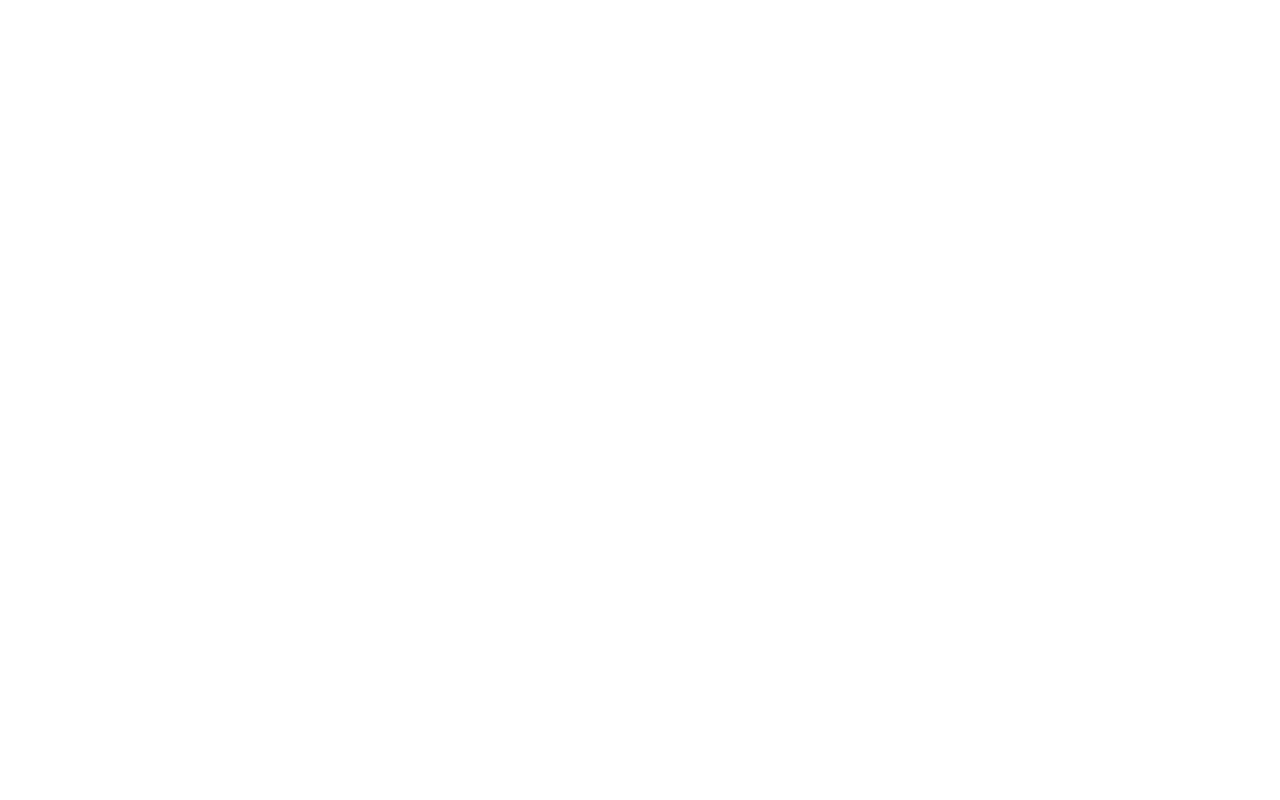
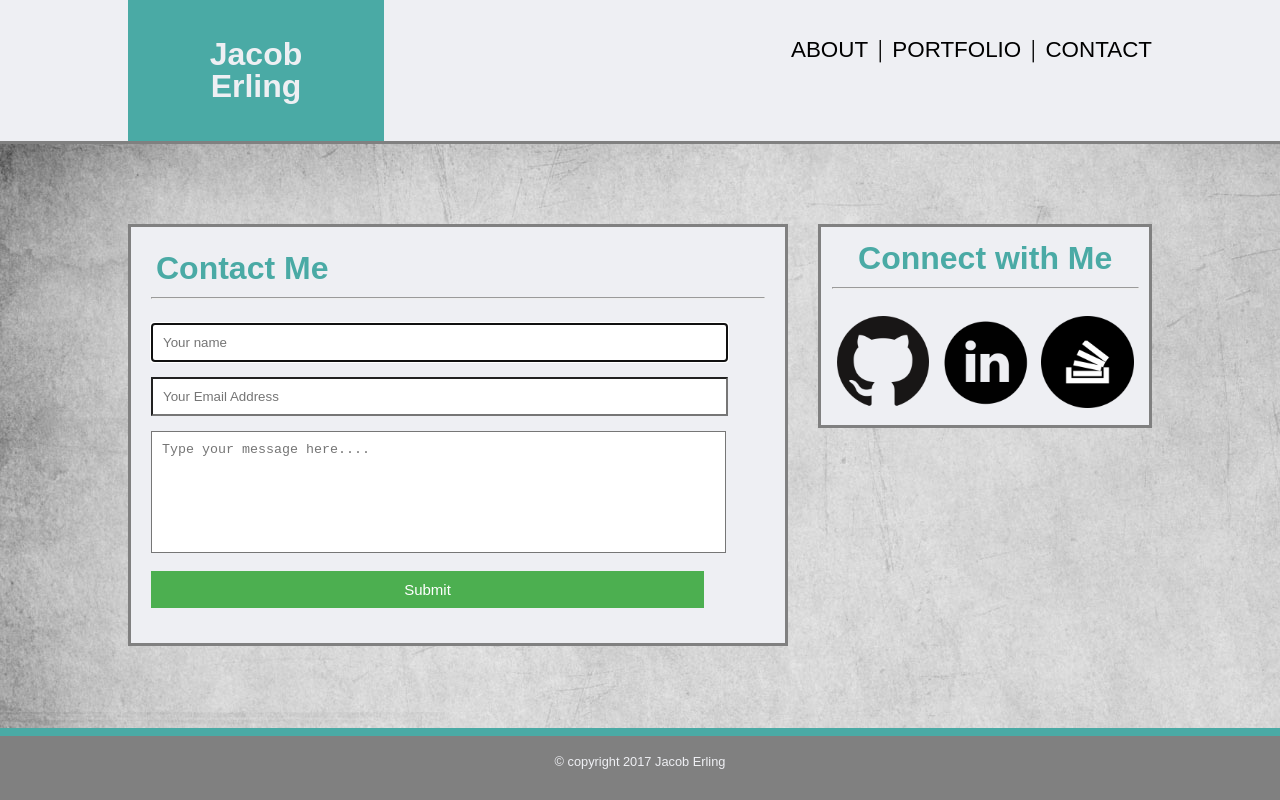
Before and after one commit to Jerling1989/Basic_Portfolio, a plain HTML site: page contact.html in a window 1280 px wide. Drawn offline with Linux system fonts and the light colour scheme.

Commit message:
final draft

```diff
--- a/assets/css/style.css
+++ b/assets/css/style.css
@@ -1,3 +1,5 @@
+
+/* WHOLE PAGE */
 body {
 	padding: 0;
 	margin:0;
@@ -5,11 +7,10 @@ body {
 	background-position: left top
 	background-repeat: no-repeat;
 	width: 100%;
-
-
 }
 
 
+/* HEADER */
 #header {
 	display: block;
 	width: 100%;
@@ -19,8 +20,8 @@ body {
 	border-bottom: solid;
 	border-bottom-color: grey;
 	border-right-width: 3px
+}
 
-}
 
 #name {
 	float: left;
@@ -29,9 +30,11 @@ body {
 	background-color: #4aaaa5;
 	width: 20%;
 	height: 100%;
+	color: #eeeff3;
 	left: 10%;
 	text-align: center;
 }
+
 
 #nav {
 	display: inline;
@@ -41,43 +44,39 @@ body {
 	right: 10%;
 	padding-top: 3%;
 	text-align: right;
-
-
 }
 
-h1 {
-	font-family: sans-serif;
-	font-weight: bold;
-	color: #eeeff3;
-	font-size: 2em;
-}
 
 #top_name {
 	margin: auto;
 	padding: 15%;
 }
 
-h3 {
-	font-family: Georgia;
-	font-size: 1.4em;
-}
 
-
-.teal {
-	color: #4aaaa5;
-	padding: 5px;
-}
-
-#content {
+/* MAIN CONTENT */
+.content {
 	display: block;
 	position: relative;
 	float: left;
 	width: 80%;
+	height: auto;
 	left: 10%;
-
 }
 
+
 #about {
+	display: inline;
+	position: relative;
+	float: left;
+	width: 60%;
+	background-color: #eeeff3;
+	padding: 20px;
+	border: solid;
+	border-color: grey;
+	border-width: 3px;
+}
+
+#portfolio {
 	display: inline;
 	position: relative;
 	float: left;
@@ -100,8 +99,8 @@ h3 {
 	border: solid;
 	border-color: grey;
 	border-width: 3px;
+}
 
-}
 
 #profile {
 	display: inline;
@@ -114,11 +113,6 @@ h3 {
 	min-height: auto;
 }
 
-p {
-	font-family: arial;
-	font-size: 1.5em;
-
-}
 
 .icon {
 	display: inline;
@@ -129,23 +123,136 @@ p {
 	padding: 1%;
 }
 
+
+/* FOOTER */
 #footer {
 	display: block;
 	width: 100%;
-	height: 10%;
-	position: absolute;
+	height: 8%;
+	position: fixed;
 	right:0;
 	bottom: 0;
 	left: 0;
 	background-color: grey;
 	border-top-style: solid;
-	border-top-width: 5px;
+	border-top-width: 8px;
 	border-top-color: #4aaaa5;
 	text-align: center;
-
 }
 
 #copyright {
 	padding: 20px;
 	font-size: 0.8em;
+	color: #eeeff3;
 }
+
+
+/* OTHER */
+h1 {
+	font-family: sans-serif;
+	font-weight: bold;
+	color: #eeeff3;
+	font-size: 2em;
+}
+
+
+
+h3 {
+	font-family: Georgia;
+	font-size: 1.4em;
+}
+
+
+p {
+	font-family: arial;
+	font-size: 1.5em;
+
+}
+
+
+.teal {
+	color: #4aaaa5;
+	padding: 5px;
+}
+
+a {
+	font-family: sans-serif;
+	color: black;
+	text-decoration: none;
+}
+
+a:hover {
+	text-decoration: underline;
+}
+
+.block {
+	position: relative;
+	display: block;
+	float: left;
+	left: 0;
+	width: 40%;
+	height: auto;
+	padding:10px;
+}
+
+
+.inline {
+	position: relative;
+	display: inline;
+	float: right;
+	right: 0;
+	width: 40%;
+	height: auto;
+	padding: 10px;
+}
+
+
+/* CONTACT FORM */
+
+
+#contact {
+  display: inline;
+  position: relative;
+  float: left;
+  width: 60%;
+  background-color: #eeeff3;
+  padding: 20px;
+  border: solid;
+  border-color: grey;
+  border-width: 3px;
+}
+
+
+fieldset {
+  border: medium none !important;
+  margin: 0 0 10px;
+  width: 90%;
+  padding: 0;
+}
+
+#contact input[type="text"],
+#contact input[type="email"],
+#contact textarea {
+  width: 100%;
+  background: #FFF;
+  margin: 0 0 5px;
+  padding: 10px;
+}
+
+
+#contact textarea {
+  height: 100px;
+  max-width: 100%;
+  resize: none;
+}
+
+#contact button[type="submit"] {
+  cursor: pointer;
+  width: 100%;
+  border: none;
+  background: #4CAF50;
+  color: #FFF;
+  margin: 0 0 5px;
+  padding: 10px;
+  font-size: 15px;
+}
--- a/contact.html
+++ b/contact.html
@@ -0,0 +1,67 @@
+<!DOCTYPE html>
+<html>
+
+<head>
+	<title>Jacob's Portfolio | About</title>
+	<link rel="stylesheet" type="text/css" href="assets/css/reset.css">
+	<link rel="stylesheet" type="text/css" href="assets/css/style.css">
+</head>
+
+<body>
+
+	<!-- HEADER SECTION -->
+	<div id="header">
+		<div id="name">
+			<h1 id="top_name">Jacob Erling</h1>
+		</div>
+
+		<div id="nav">
+			<h3><a href="index.html">ABOUT</a> | <a href="portfolio.html">PORTFOLIO</a> | <a href="contact.html">CONTACT</a></h3>
+		</div>
+	</div>
+
+	<!-- MAIN SECTION -->
+	<div class="content">
+		<br><br><br><br><br>
+
+		<div id="contact">
+			<h1 class="teal">Contact Me</h1>
+			<hr>
+			<br>
+				<form action="" method="post">
+				    <fieldset>
+				      <input placeholder="Your name" type="text" tabindex="1" required autofocus>
+				    </fieldset>
+				    <fieldset>
+				      <input placeholder="Your Email Address" type="email" tabindex="2" required>
+				    </fieldset>
+				    <fieldset>
+				      <textarea placeholder="Type your message here...." tabindex="5" required></textarea>
+				    </fieldset>
+				    <fieldset>
+				      <button name="submit" type="submit" id="contact-submit" data-submit="...Sending">Submit</button>
+				    </fieldset>
+				 </form>
+
+		</div>
+
+		<div id="connect">
+			<h1 class="teal">Connect with Me</h1>
+			<hr>
+			<br>
+				<a href="https://github.com/Jerling1989" target="_blank"><img class="icon" src="assets/images/git.png" alt="GitHub"></a>
+				<a href="https://www.linkedin.com/in/jacob-erling-023922140/" target="_blank"><img class="icon" src="assets/images/linked.png" alt="LinkedIn"></a>
+				<a href="http://stackoverflow.com/users/8010900/jacob-erling" target="_blank"><img class="icon" src="assets/images/stack.png" alt="StackOverflow"></a>
+
+
+		</div>
+		<br><br><br><br><br>
+	</div>
+
+	<!-- FOOTER -->
+	<div id="footer">
+		<p id="copyright">&copy; copyright 2017 Jacob Erling</p>
+	</div>
+
+</body>
+</html>
```
Also changed, not shown: index.html (+16 -11 lines), portfolio.html (+64 -0 lines), assets/images/movie_1.jpg (added), assets/images/movie_2.jpg (added), assets/images/movie_3.jpg (added), assets/images/movie_4.jpg (added), assets/images/movie_5.jpg (added), assets/images/movie_6.jpg (added), 3 other files.
